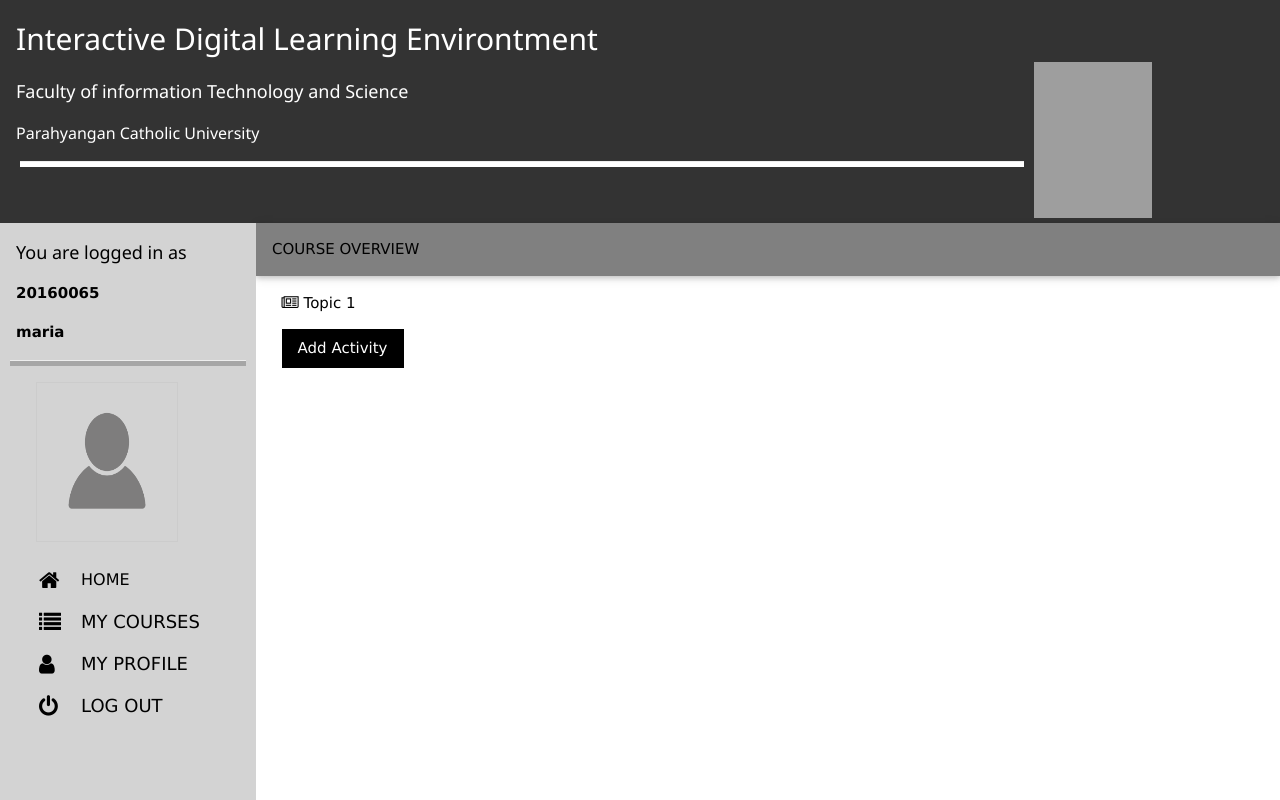
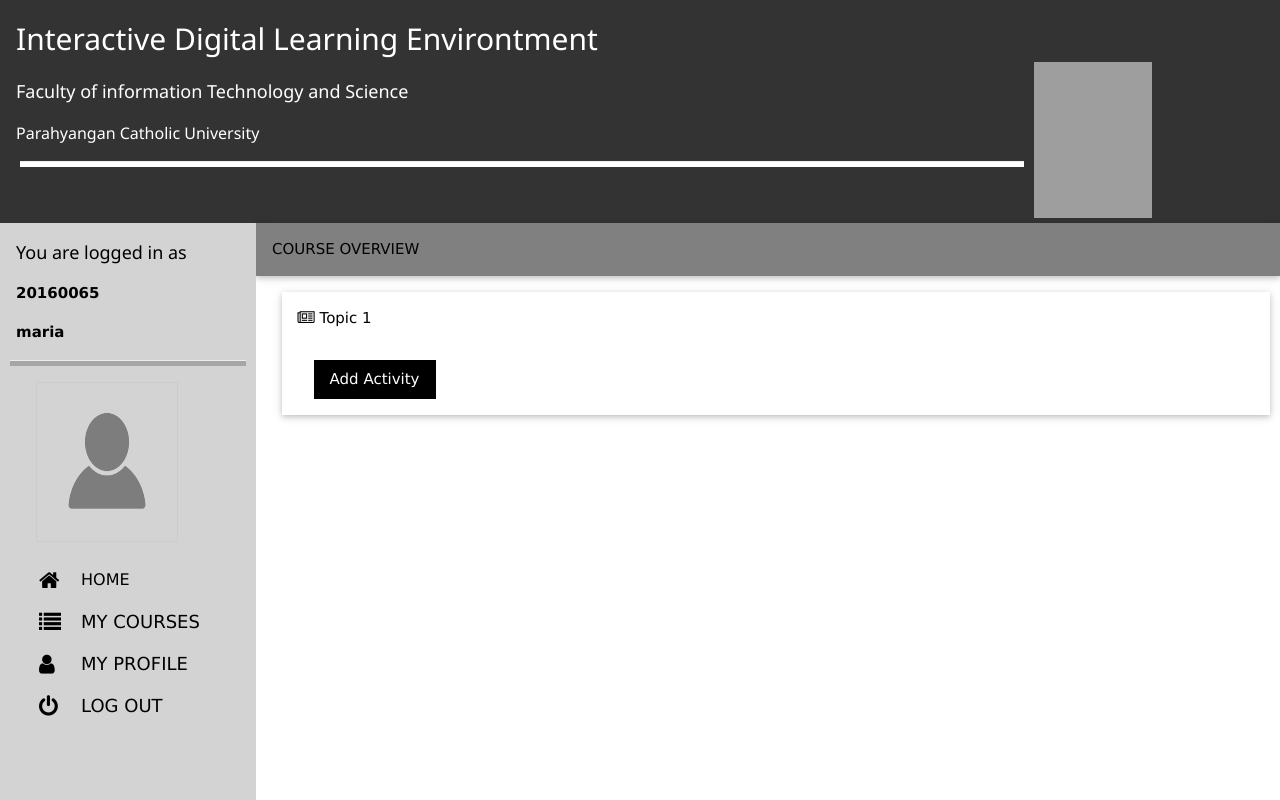
Before and after one commit to stevenkosasih/IDE, a PHP site: page /pages/student/std.php in a window 1280 px wide. Run offline with PHP 8.4, Linux system fonts and the light colour scheme; a user stored in the database is signed in; tables that the repository leaves empty hold one stand-in row (values such as "Sample post"); data that the repository does not hold is empty; grey boxes are pictures that could not be loaded.

Commit message:
adfdsfdsf

```diff
--- a/phpScript/courses.php
+++ b/phpScript/courses.php
@@ -20,6 +20,7 @@ if(isset($_SESSION['id'])){
 <?php
   $_SESSION['course']=$courseCode."/".$course;
 	$_SESSION['code']=$courseCode;
+	$_SESSION['id_course']=$id;
     }
   }
 }
--- a/phpScript/topics.php
+++ b/phpScript/topics.php
@@ -18,6 +18,7 @@ if($_SESSION['position']=="lecturer"){
 			<?php while ($row=$result->fetch_array()) { ?>
 				<tr>
 					<div style="margin-left:22%">
+						<div class="w3-panel w3-card-2" style="width:99%">
 						<p name="topic" id="topic"><i class="fa fa-newspaper-o" aria-hidden="true"></i><?php $topic=$row["topic"]; echo " Topic ".$topic;?></p>
 						<!-- munculin list file-->
 						<?php $sql2="SELECT title,fileDir FROM activities JOIN courses
@@ -34,7 +35,7 @@ if($_SESSION['position']=="lecturer"){
 							}
 						}
 						?>
-						<button class="w3-button w3-black" onclick="document.getElementById('actModal').style.display='block'">Add Activity</button>
+						<button class="w3-button w3-black w3-margin" onclick="document.getElementById('actModal').style.display='block'">Add Activity</button>
 							<div id="actModal" class="w3-modal">
 								<div class="w3-modal-content w3-card-4 w3-animate-zoom w3-leftbar w3-rightbar w3-topbar w3-bottombar w3-border-black" style="max-width:35%">
 									<div class="w3-center"><br>
@@ -50,6 +51,7 @@ if($_SESSION['position']=="lecturer"){
 									</form>
 								</div>
 							</div>
+						</div>
 						</div>
 					</div>
 				</tr>
@@ -76,6 +78,7 @@ else{ ?>
 				<tr>
 					<tr>
 						<div style="margin-left:22%">
+							<div class="w3-panel w3-card-2" style="width:99%">
 							<p name="topic" id="topic"><i class="fa fa-newspaper-o" aria-hidden="true"></i><?php $topic=$row["topic"]; echo " Topic ".$topic;?></p>
 							<!-- munculin list file-->
 							<?php $sql2="SELECT title,fileDir FROM activities JOIN courses
@@ -92,7 +95,7 @@ else{ ?>
 								}
 							}
 							?>
-							<button class="w3-button w3-black" onclick="document.getElementById('submitModal').style.display='block'">Submit Answer</button>
+							<button class="w3-button w3-black w3-margin" onclick="document.getElementById('submitModal').style.display='block'">Submit Answer</button>
 								<div id="submitModal" class="w3-modal">
 									<div class="w3-modal-content w3-card-4 w3-animate-zoom w3-leftbar w3-rightbar w3-topbar w3-bottombar w3-border-black" style="max-width:35%">
 										<div class="w3-center"><br>
@@ -107,6 +110,7 @@ else{ ?>
 										</form>
 									</div>
 								</div>
+							</div>
 						</div>
 					</tr>
 					<?php
```
Also changed, not shown: phpScript/submitAnswerStd.php (+14 -6 lines).
